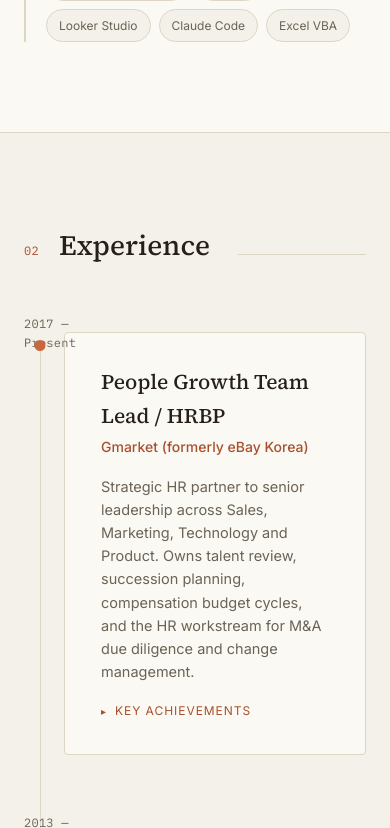
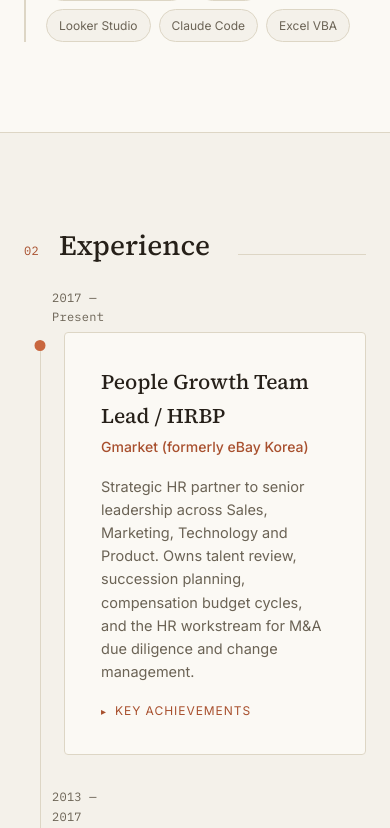
Before and after one commit to daewpark/resume, a plain HTML site: page index.html in a window 390 px wide. Shown: the part 1800-2628 px from the top of the page. Drawn offline with Linux system fonts and the light colour scheme.

Commit message:
Add files via upload

```diff
--- a/index.html
+++ b/index.html
@@ -319,7 +319,7 @@
 
   @media (max-width: 720px) {
     .role { display: block; padding-left: 40px; }
-    .role-period { position: absolute; top: -22px; left: 0; text-align: left; padding-right: 0; }
+    .role-period { position: absolute; top: -48px; left: 28px; text-align: left; padding-right: 0; }
     .role-dot { left: 16px; }
     .role-card { padding: 26px 22px; }
   }
```
